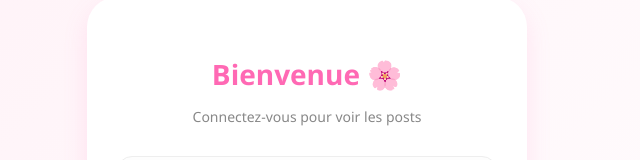
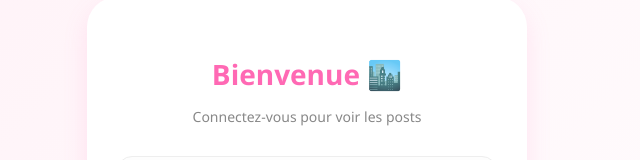
Before and after one commit to Her-divanni/Nev-City, a plain HTML site: page index.html in a window 1280 px wide. Shown: the part 196-356 px from the top of the page, without its empty margins (333-973 px from the left). Drawn offline with Linux system fonts and the light colour scheme.

Commit message:
Update index.html

```diff
--- a/index.html
+++ b/index.html
@@ -75,7 +75,7 @@
 
 <div class="card">
     <div id="loginSection">
-        <h1>Bienvenue 🌸</h1>
+        <h1>Bienvenue 🏙️</h1>
         <p>Connectez-vous pour voir les posts</p>
 
         <div class="input-group">
```
